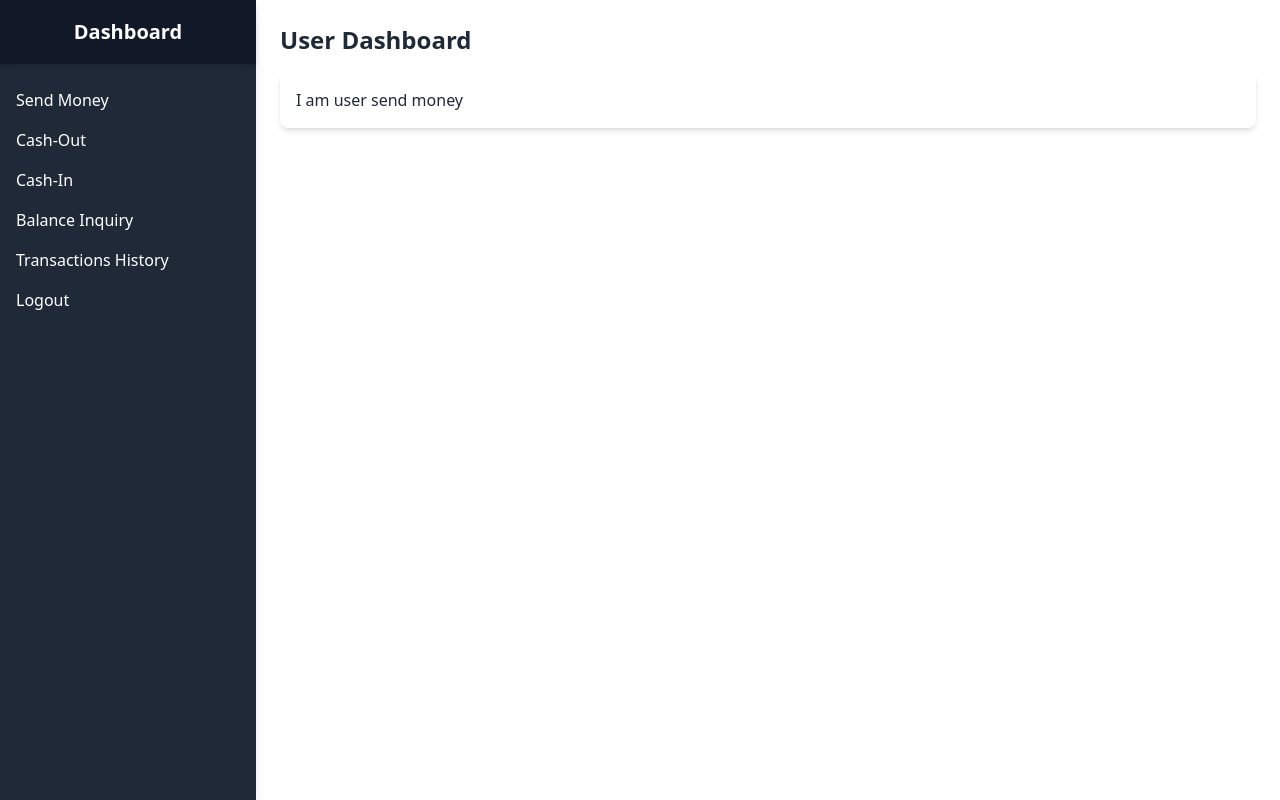
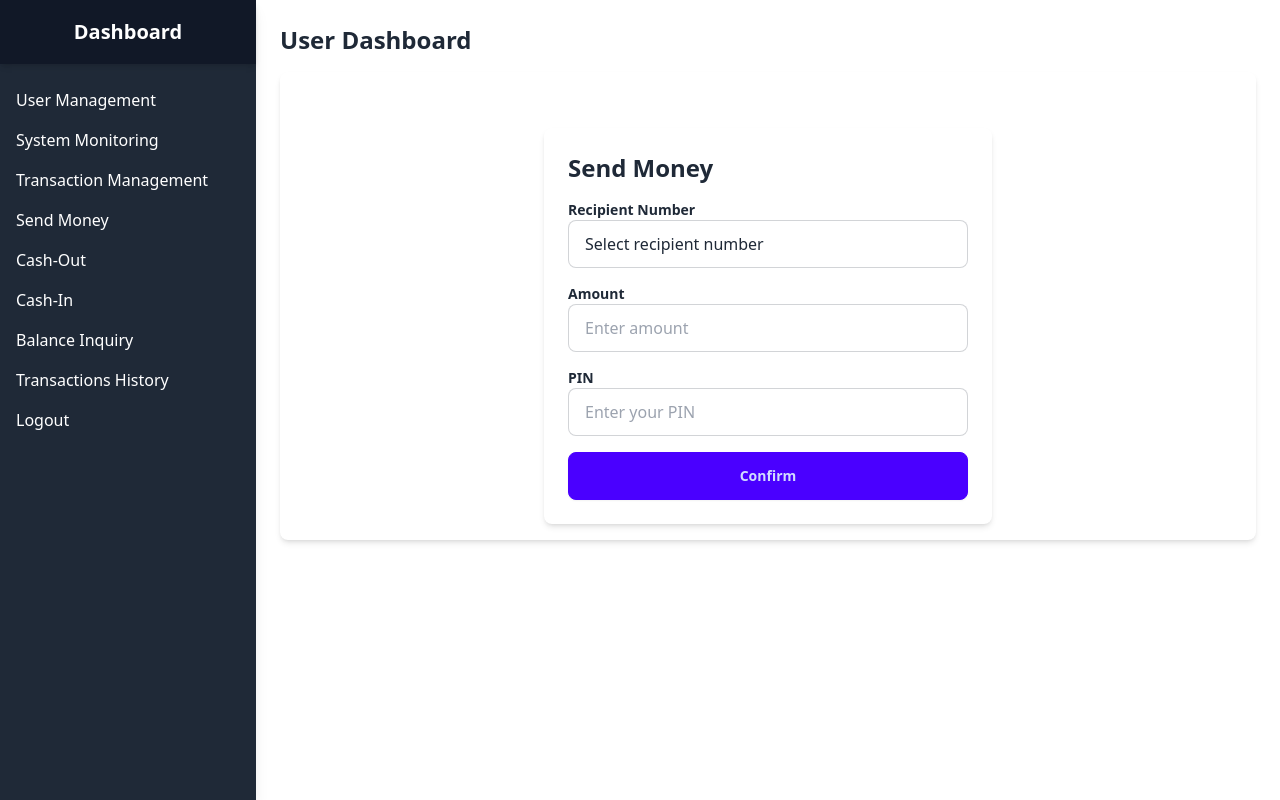
Before and after one commit to Biplob-1/mobile-financial-servic-forntend, a React (Vite) app: page /dashboard/send-money in a window 1280 px wide. Built offline with nearby package versions, Linux system fonts and the light colour scheme.

Commit message:
cashin cashout and send money design ok

```diff
--- a/src/Layout/Dashboard.jsx
+++ b/src/Layout/Dashboard.jsx
@@ -3,7 +3,7 @@ import Sidebar from "../Pages/Dashboard/Sidebar/Sidebar";
 
 const Dashboard = () => {
     return(
-        <div className="flex">
+        <div className="flex ">
         <Sidebar></Sidebar>
         <div className="flex-grow p-6">
           <h1 className="text-2xl font-bold mb-4">User Dashboard</h1>
--- a/src/Pages/Dashboard/Sidebar/Sidebar.jsx
+++ b/src/Pages/Dashboard/Sidebar/Sidebar.jsx
@@ -4,12 +4,24 @@ import { Link } from 'react-router-dom';
 const Sidebar = () => {
   return (
     <div className="flex h-screen">
-      <div className="flex flex-col w-64 h-full bg-gray-800 text-white shadow-lg">
+      <div className="flex flex-col w-32 md:w-64 h-full bg-gray-800 text-white shadow-lg">
         <div className="flex items-center justify-center h-16 bg-gray-900 shadow-md">
           <h1 className="text-xl font-bold">Dashboard</h1>
         </div>
         <div className="flex-grow">
           <nav className="flex flex-col mt-4">
+            {/* admin path */}
+            <Link to="user-management" className="flex items-center px-4 py-2 hover:bg-gray-700">
+              User Management
+            </Link>
+            <Link to="system-monitoring" className="flex items-center px-4 py-2 hover:bg-gray-700">
+            System Monitoring
+            </Link>
+            {/* agent path */}
+            <Link to="transaction-management" className="flex items-center px-4 py-2 hover:bg-gray-700">
+            Transaction Management
+            </Link>
+            {/* user path */}
             <Link to="send-money" className="flex items-center px-4 py-2 hover:bg-gray-700">
               Send Money
             </Link>
@@ -19,6 +31,7 @@ const Sidebar = () => {
             <Link to="cash-in" className="flex items-center px-4 py-2 hover:bg-gray-700">
               Cash-In
             </Link>
+            {/* common path */}
             <Link to="balance-inquiry" className="flex items-center px-4 py-2 hover:bg-gray-700">
               Balance Inquiry
             </Link>
--- a/src/Pages/Dashboard/UserDashboard/Cashin.jsx
+++ b/src/Pages/Dashboard/UserDashboard/Cashin.jsx
@@ -1,8 +1,75 @@
+import React, { useState } from 'react';
+
 const Cashin = () => {
-    return(
-        <div>
+  const [agentNumber, setAgentNumber] = useState('');
+  const [amount, setAmount] = useState('');
+  const [pin, setPin] = useState('');
 
+  const handleSubmit = (e) => {
+    e.preventDefault();
+    // Handle form submission logic here
+    console.log('Agent Number:', agentNumber);
+    console.log('Amount:', amount);
+    console.log('PIN:', pin);
+    // Add your logic to cash in
+  };
+
+  return (
+    <div className="max-w-md mx-auto mt-10 p-6 bg-white rounded-lg shadow-md">
+      <h1 className="text-2xl font-bold mb-4">Cash-In</h1>
+      <form onSubmit={handleSubmit} className="space-y-4">
+        <div className="flex flex-col">
+          <label htmlFor="agentNumber" className="text-sm font-semibold">
+            Select Agent Number
+          </label>
+          <select
+            id="agentNumber"
+            value={agentNumber}
+            onChange={(e) => setAgentNumber(e.target.value)}
+            required
+            className="input input-bordered"
+          >
+            <option value="" disabled>Select agent number</option>
+            <option value="agent1">Agent 1</option>
+            <option value="agent2">Agent 2</option>
+            <option value="agent3">Agent 3</option>
+            {/* Add more options as needed */}
+          </select>
         </div>
-    )
+        <div className="flex flex-col">
+          <label htmlFor="amount" className="text-sm font-semibold">
+            Amount
+          </label>
+          <input
+            type="number"
+            id="amount"
+            value={amount}
+            onChange={(e) => setAmount(e.target.value)}
+            required
+            className="input input-bordered"
+            placeholder="Enter amount"
+          />
+        </div>
+        <div className="flex flex-col">
+          <label htmlFor="pin" className="text-sm font-semibold">
+            PIN
+          </label>
+          <input
+            type="password"
+            id="pin"
+            value={pin}
+            onChange={(e) => setPin(e.target.value)}
+            required
+            className="input input-bordered"
+            placeholder="Enter your PIN"
+          />
+        </div>
+        <button type="submit" className="btn btn-primary w-full">
+          Confirm
+        </button>
+      </form>
+    </div>
+  );
 };
- export default Cashin;
+
+export default Cashin;
--- a/src/Pages/Dashboard/UserDashboard/Cashout.jsx
+++ b/src/Pages/Dashboard/UserDashboard/Cashout.jsx
@@ -1,8 +1,75 @@
+import React, { useState } from 'react';
+
 const Cashout = () => {
-    return(
-        <div>
+  const [agentNumber, setAgentNumber] = useState('');
+  const [amount, setAmount] = useState('');
+  const [pin, setPin] = useState('');
 
+  const handleSubmit = (e) => {
+    e.preventDefault();
+    // Handle form submission logic here
+    console.log('Agent Number:', agentNumber);
+    console.log('Amount:', amount);
+    console.log('PIN:', pin);
+    // Add your logic to cash out
+  };
+
+  return (
+    <div className="max-w-md mx-auto mt-10 p-6 bg-white rounded-lg shadow-md">
+      <h1 className="text-2xl font-bold mb-4">Cash-Out</h1>
+      <form onSubmit={handleSubmit} className="space-y-4">
+        <div className="flex flex-col">
+          <label htmlFor="agentNumber" className="text-sm font-semibold">
+            Select Agent Number
+          </label>
+          <select
+            id="agentNumber"
+            value={agentNumber}
+            onChange={(e) => setAgentNumber(e.target.value)}
+            required
+            className="input input-bordered"
+          >
+            <option value="" disabled>Select agent number</option>
+            <option value="agent1">Agent 1</option>
+            <option value="agent2">Agent 2</option>
+            <option value="agent3">Agent 3</option>
+            {/* Add more options as needed */}
+          </select>
         </div>
-    )
+        <div className="flex flex-col">
+          <label htmlFor="amount" className="text-sm font-semibold">
+            Amount
+          </label>
+          <input
+            type="number"
+            id="amount"
+            value={amount}
+            onChange={(e) => setAmount(e.target.value)}
+            required
+            className="input input-bordered"
+            placeholder="Enter amount"
+          />
+        </div>
+        <div className="flex flex-col">
+          <label htmlFor="pin" className="text-sm font-semibold">
+            PIN
+          </label>
+          <input
+            type="password"
+            id="pin"
+            value={pin}
+            onChange={(e) => setPin(e.target.value)}
+            required
+            className="input input-bordered"
+            placeholder="Enter your PIN"
+          />
+        </div>
+        <button type="submit" className="btn btn-primary w-full">
+          Confirm
+        </button>
+      </form>
+    </div>
+  );
 };
- export default Cashout;
+
+export default Cashout;
--- a/src/Pages/Dashboard/UserDashboard/SendMoney.jsx
+++ b/src/Pages/Dashboard/UserDashboard/SendMoney.jsx
@@ -1,8 +1,75 @@
+import React, { useState } from 'react';
+
 const SendMoney = () => {
-    return(
-        <div>
-            <h1>I am user send money</h1>
+  const [recipientNumber, setRecipientNumber] = useState('');
+  const [amount, setAmount] = useState('');
+  const [pin, setPin] = useState('');
+
+  const handleSubmit = (e) => {
+    e.preventDefault();
+    // Handle form submission logic here
+    console.log('Recipient Number:', recipientNumber);
+    console.log('Amount:', amount);
+    console.log('PIN:', pin);
+    // Add your logic to send money
+  };
+
+  return (
+    <div className="max-w-md mx-auto mt-10 p-6 bg-white rounded-lg shadow-md">
+      <h1 className="text-2xl font-bold mb-4">Send Money</h1>
+      <form onSubmit={handleSubmit} className="space-y-4">
+        <div className="flex flex-col">
+          <label htmlFor="recipientNumber" className="text-sm font-semibold">
+            Recipient Number
+          </label>
+          <select
+            id="recipientNumber"
+            value={recipientNumber}
+            onChange={(e) => setRecipientNumber(e.target.value)}
+            required
+            className="input input-bordered"
+          >
+            <option value="" disabled>Select recipient number</option>
+            <option value="1234567890">1234567890</option>
+            <option value="0987654321">0987654321</option>
+            <option value="1122334455">1122334455</option>
+            {/* Add more options as needed */}
+          </select>
         </div>
-    )
+        <div className="flex flex-col">
+          <label htmlFor="amount" className="text-sm font-semibold">
+            Amount
+          </label>
+          <input
+            type="number"
+            id="amount"
+            value={amount}
+            onChange={(e) => setAmount(e.target.value)}
+            required
+            className="input input-bordered"
+            placeholder="Enter amount"
+          />
+        </div>
+        <div className="flex flex-col">
+          <label htmlFor="pin" className="text-sm font-semibold">
+            PIN
+          </label>
+          <input
+            type="password"
+            id="pin"
+            value={pin}
+            onChange={(e) => setPin(e.target.value)}
+            required
+            className="input input-bordered"
+            placeholder="Enter your PIN"
+          />
+        </div>
+        <button type="submit" className="btn btn-primary w-full">
+          Confirm
+        </button>
+      </form>
+    </div>
+  );
 };
- export default SendMoney;
+
+export default SendMoney;
```
